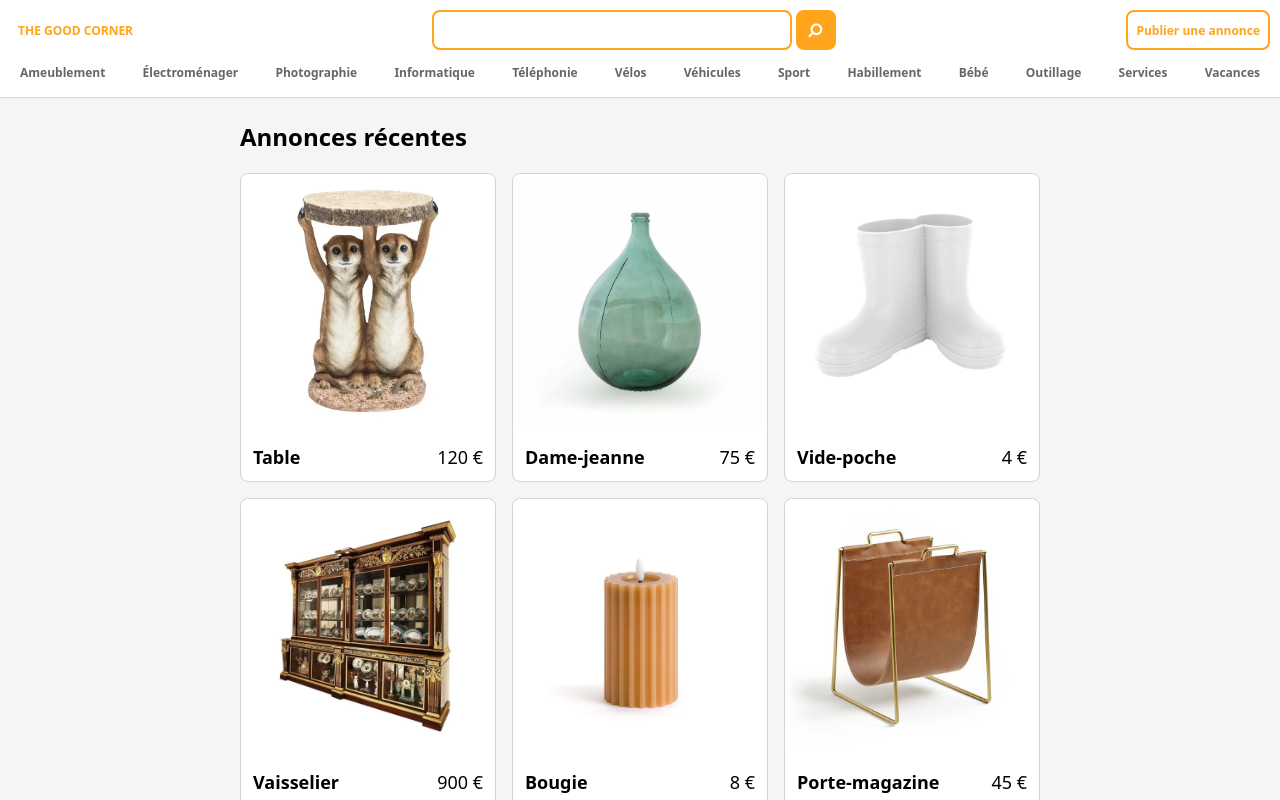
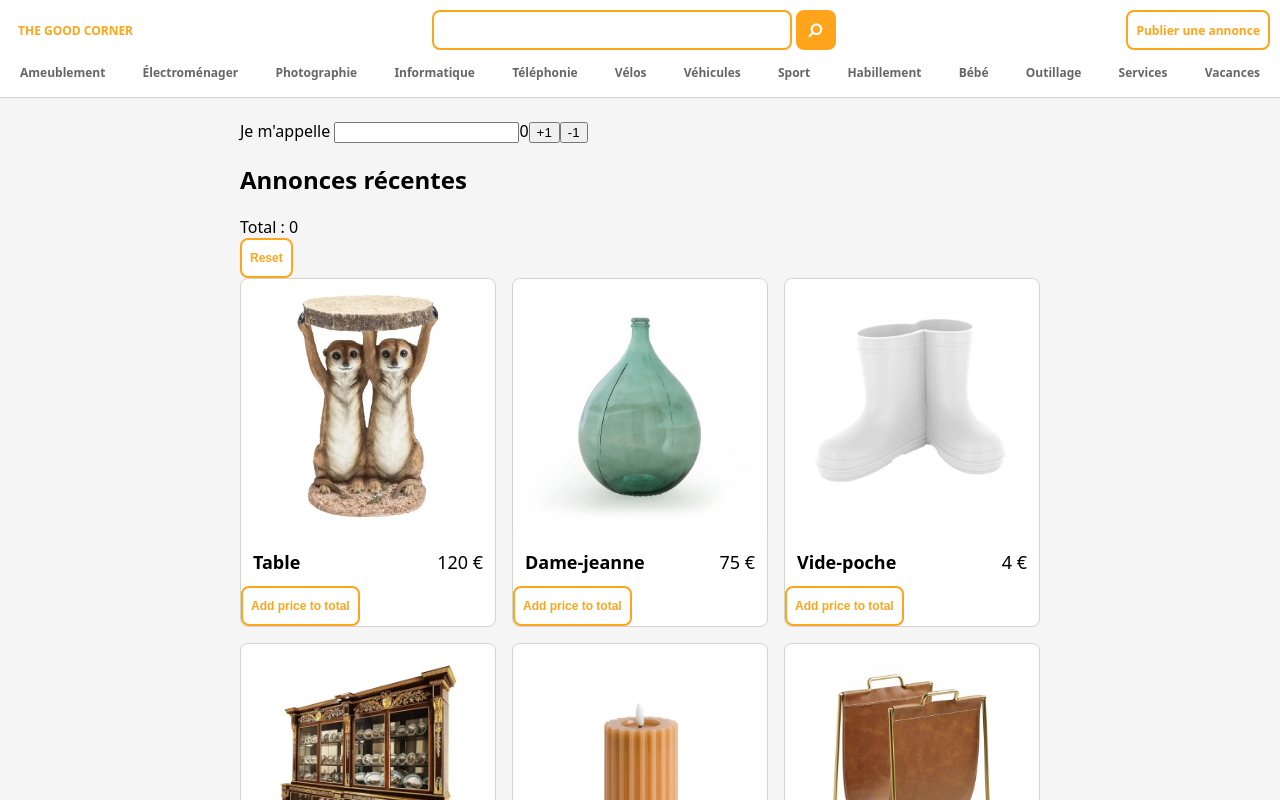
Before and after one commit to ComicScrip/the-good-corner, a Next.js app in the folder frontend/: page / in a window 1280 px wide. Shown: the top 800 px of the page. Built offline with nearby package versions, Linux system fonts and the light colour scheme.

Commit message:
play with usestate & useeffect

```diff
--- a/frontend/src/components/AdCard.tsx
+++ b/frontend/src/components/AdCard.tsx
@@ -5,8 +5,15 @@ type AdCardProps = {
   price: number;
   title: string;
   link: string;
+  onAddPrice: (price: number) => void;
 };
-export default function AdCard({ imgUrl, link, title, price }: AdCardProps) {
+export default function AdCard({
+  imgUrl,
+  link,
+  title,
+  price,
+  onAddPrice,
+}: AdCardProps) {
   return (
     <div className="ad-card-container">
       <Link className="ad-card-link" href={link}>
@@ -16,6 +23,9 @@ export default function AdCard({ imgUrl, link, title, price }: AdCardProps) {
           <div className="ad-card-price">{price} €</div>
         </div>
       </Link>
+      <button className="button" onClick={() => onAddPrice(price)}>
+        Add price to total
+      </button>
     </div>
   );
 }
--- /dev/null
+++ b/frontend/src/components/Counter.tsx
@@ -0,0 +1,31 @@
+import { useState } from "react";
+
+export default function Counter() {
+  const [count, setCount] = useState(0);
+  const [user, setUser] = useState({ name: "" });
+
+  console.log("rerender", { count });
+
+  return (
+    <div>
+      Je m'appelle {user.name}
+      <input
+        type="text"
+        value={user.name}
+        onChange={(e) => {
+          setUser({ name: e.target.value });
+        }}
+      />
+      {count}
+      <button
+        onClick={() => {
+          setCount((oldCount) => oldCount + 1);
+          setCount((oldCount) => oldCount + 1);
+        }}
+      >
+        +1
+      </button>
+      <button onClick={() => setCount(count - 1)}>-1</button>
+    </div>
+  );
+}
--- a/frontend/src/components/RecentAds.tsx
+++ b/frontend/src/components/RecentAds.tsx
@@ -1,3 +1,4 @@
+import { useEffect, useState } from "react";
 import AdCard from "./AdCard";
 
 export default function RecentAds() {
@@ -40,12 +41,25 @@ export default function RecentAds() {
     },
   ];
 
+  const [total, setTotal] = useState(0);
+
+  const handleAddPrice = (price: number) =>
+    setTotal((oldTotal) => oldTotal + price);
+
+  useEffect(() => {
+    console.log("first render");
+  }, []);
+
   return (
     <>
       <h2>Annonces récentes</h2>
+      Total : {total}
+      <button className="button" onClick={() => setTotal(0)}>
+        Reset
+      </button>
       <section className="recent-ads">
         {ads.map((ad) => (
-          <AdCard {...ad} key={ad.title} />
+          <AdCard {...ad} onAddPrice={handleAddPrice} key={ad.title} />
         ))}
       </section>
     </>
--- a/frontend/src/pages/index.tsx
+++ b/frontend/src/pages/index.tsx
@@ -1,9 +1,11 @@
 import RecentAds from "@/components/RecentAds";
 import Layout from "@/components/Layout";
+import Counter from "@/components/Counter";
 
 export default function Home() {
   return (
     <Layout title="Accueil - TGC">
+      <Counter />
       <RecentAds />
     </Layout>
   );
```
